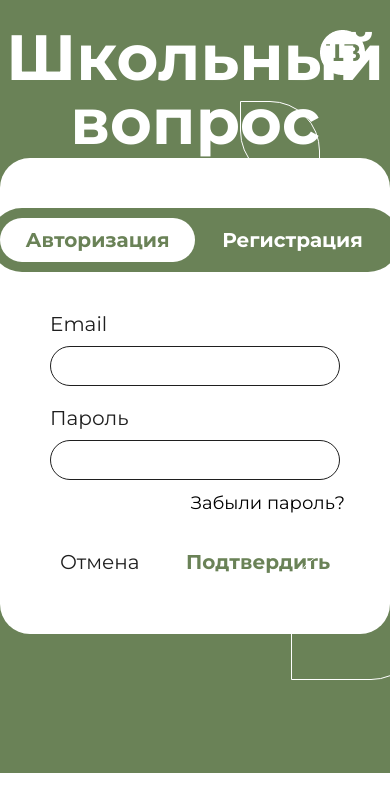
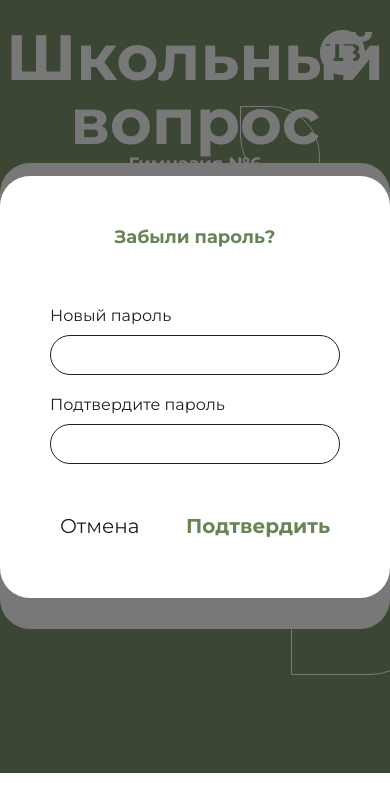
Before and after one commit to pleasesilence/dynastes, a website with bundled scripts: page src/html/authorization.html in a window 390 px wide. Both pictures are taken after a click on the button "Забыли пароль?". Shown: the top 812 px of the page. Built offline with nearby package versions, Linux system fonts and the light colour scheme; files whose address does not match are found by name.

Commit message:
Modal, media and other small additions

```diff
--- a/src/html/authorization.html
+++ b/src/html/authorization.html
@@ -55,7 +55,7 @@
                     <input class="form__input" type="date">
                 </div>
             </form>
-            <button class="window__forgot-password window__forgot-password_active">Забыли пароль?</button>
+            <button class="window__forgot-password window__forgot-password_active" data-modal="forgot-password">Забыли пароль?</button>
             <div class="controls">
                 <a href='javascript:history. back()' class="controls controls_cancel">Отмена</a>
                 <button class="controls controls_confirm">Подтвердить</button>
@@ -64,13 +64,32 @@
             <div class="leaf leaf_authorization"></div>
             <div class="leaf-s leaf-s_authorization"></div>
         </section>
-
     </main>
 
     <footer class="footer">
 
     </footer>
 
+    <div class="overlay"></div>
+
+    <div class="modal" data-modal="forgot-password">
+        <div class="subtitle">Забыли пароль?</div>
+        <form class="form">
+            <div class="form__wrapper">
+                <div class="text">Новый пароль</div>
+                <input class="form__input" type="password">
+            </div>
+            <div class="form__wrapper">
+                <div class="text">Подтвердите пароль</div>
+                <input class="form__input" type="password">
+            </div>
+        </form>
+        <div class="controls">
+            <button class="controls controls_cancel cancel_modal">Отмена</button>
+            <button class="controls controls_confirm confirm_modal">Подтвердить</button>
+        </div>
+    </div>
+
     <script src="js/main.js"></script>
 </body>
 </html>
--- a/src/js/main.js
+++ b/src/js/main.js
@@ -1,6 +1,8 @@
 const qa = require('./modules/qa');
 const switcher = require('./modules/switcher');
 const notification = require('./modules/notification');
+const modal = require('./modules/modal');
 notification();
 qa();
 switcher();
+modal();
--- /dev/null
+++ b/src/js/modules/modal.js
@@ -0,0 +1,41 @@
+function modal() {
+    if (document.querySelector('.modal')) {
+        const modalBtn = document.querySelectorAll('button[data-modal]'),
+              modal = document.querySelectorAll('.modal[data-modal]'),
+              overlay = document.querySelector('.overlay'),
+              cancel = document.querySelector('.cancel_modal');
+
+        function hideModal() {
+            modal.forEach((item) => {
+                item.classList.remove('modal_active');
+            });
+            overlay.classList.remove('overlay_active');
+        }
+
+        function showModal() {
+            for (let i = 0; i < modal.length; i++ ) {
+                modalBtn[i].addEventListener('click', (event) => {
+                    if (modalBtn[i].dataset.modal == modal[i].dataset.modal) {
+                        modal[i].classList.add('modal_active');
+                        overlay.classList.add('overlay_active');
+                    }
+                })
+            }
+        }
+
+        cancel.addEventListener('click', (event) => {
+            hideModal();
+        })
+        overlay.addEventListener('click', (event) => {
+            hideModal();
+        })
+
+        console.log(cancel);
+
+        showModal();
+    } else {
+        console.log(`modal.js failed`)
+    }
+}
+
+module.exports = modal;
--- a/src/js/modules/notification.js
+++ b/src/js/modules/notification.js
@@ -1,30 +1,30 @@
 function notification() {
-    let notificationPresets = {
+    const notificationPresets = {
         noAuthorization: {
-            name: 'authorization',
             imgSrc: '../img/notifications/red-cross',
-            text: 'Требуется Авторизация!'
+            text: 'Требуется Авторизация!',
         },
         noNetwork: {
-            name: 'network',
             imgSrc: '../img/notifications/red-cross',
-            text: 'Отсутствует соединение с интернетом!'
+            text: 'Отсутствует соединение с интернетом!',
         },
         correctAuthorization: {
-            name: 'authorization',
             imgSrc: '../img/notifications/green-check',
-            text: 'Авторизация успешна!'
+            text: 'Авторизация успешна!',
         }
     }
 
     function createNotification(notificationPreset) {
         let notificationImg = `<source srcset=${notificationPreset.imgSrc + '.webp'}><img src='${notificationPreset.imgSrc + '.png'}'>`;
         let notification = `<div class='notification'><picture>${notificationImg}</picture><p>${notificationPreset.text}</p></div>`;
-        document.body.insertAdjacentHTML('beforeend', notification);
-        setTimeout(() => document.querySelector('.notification').classList.add('notification_active'), 5000);
-        setTimeout(() => document.querySelector('.notification').remove(), 6000);
+        insertNotification(notification);
     }
 
+    function insertNotification(item) {
+        document.body.insertAdjacentHTML('beforeend', item);
+        setTimeout(() => document.querySelector('.notification').classList.add('notification_active'), 3000);
+        setTimeout(() => document.querySelector('.notification').remove(), 4000);
+    }
 
     function authorizationCheck() {
         const input = document.getElementById('main-input');
--- a/src/sass/blocks/modal.scss
+++ b/src/sass/blocks/modal.scss
@@ -1,3 +1,46 @@
 .modal {
+    z-index: 3;
+    display: none;
+    flex-direction: column;
+    gap: 20px;
+    position: absolute;
+    right: 50%;
+    top: 50%;
+    transform: translate(50%, -50%);
+    border-radius: 30px;
+    background-color: $white;
+    width: 100%;
+    max-width: 400px;
+    padding: 50px;
+    min-height: 200px;
+    .form {
+        display: flex;
+        flex-direction: column;
+        gap: 20px;
+        &__wrapper {
+            width: 100%;
+            max-width: 100%;
+            .text {
+                margin-bottom: 10px;
+            }
+        }
+    }
+    .subtitle {
+        color: $main;
+        margin-bottom: 10px;
+        text-align: center;
+    }
+    &_active {
+        display: flex;
+        animation: modalFromRight .5s ease-in-out;
+    }
+}
 
+@keyframes modalFromRight {
+    from {
+        transform: translate(300%, -50%);
+    }
+    to {
+        transform: translate(50%, -50%);
+    }
 }
--- /dev/null
+++ b/src/sass/blocks/overlay.scss
@@ -0,0 +1,16 @@
+.overlay {
+    width: 100%;
+    height: 100%;
+    background-color: $black;
+    opacity: 0;
+    z-index: 3;
+    display: none;
+    position: absolute;
+    transition: 1s all ease-in-out;
+    left: 0;
+    top: 0;
+    &_active {
+        display: block;
+        opacity: 0.6;
+    }
+}
--- a/src/sass/media/media.scss
+++ b/src/sass/media/media.scss
@@ -1,3 +1,27 @@
+@media (min-width: 1820px) {
+    .main {
+        &__content {
+            max-width: 650px;
+        }
+    }
+    .text {
+        font-size: 24px;
+    }
+    .subtitle {
+        font-size: 28px;
+    }
+    .btn_join {
+        height: 70px;
+    }
+    .btn_login {
+        width: 120px;
+    }
+    .form__input {
+        max-height: 50px;
+        font-size: 20px;
+    }
+}
+
 @media (max-width: 1440px) {
     .header {
         flex-direction: row-reverse;
@@ -13,9 +37,6 @@
         }
         &__left {
             position: relative;
-            .main__content {
-                max-width: 60%;
-            }
         }
     }
     .circle_main {
@@ -43,3 +64,61 @@
         max-width: 100%;
     }
 }
+
+@media (max-width: 768px) {
+    .title {
+        font-size: 70px;
+        line-height: 70px;
+    }
+    *::hover {
+        display: none;
+    }
+}
+
+@media (max-width: 500px) {
+    .title {
+        font-size: 60px;
+        line-height: 60px;
+    }
+    .subtitle {
+        font-size: 22px;
+    }
+    .text {
+        font-size: 18px;
+    }
+}
+
+@media (max-width: 400px) {
+    .main {
+        &__left {
+            padding: 30px;
+        }
+        &__right {
+            padding: 30px;
+        }
+        &__content {
+            gap: 25px;
+        }
+    }
+    .title {
+        font-size: 36px;
+        line-height: 36px;
+    }
+    .text {
+        font-size: 16px;
+    }
+    .btn, .subtitle {
+        font-size: 18px;
+        height: 50px;
+        width: 100%;
+    }
+    .qa {
+        margin: 0;
+        &__block {
+            padding: 20px 20px;
+            .subtitle {
+                height: auto;
+            }
+        }
+    }
+}
--- a/src/sass/sections/main.scss
+++ b/src/sass/sections/main.scss
@@ -2,6 +2,7 @@
     display: flex;
     flex-direction: row;
     min-height: 773px;
+    height: 100%;
     &__left {
         width: 50%;
         padding: 130px 50px 0px 50px;
```
Also changed, not shown: README.md, dist/authorization.html, dist/css/style.css, dist/css/style.min.css, dist/js/main.js.
